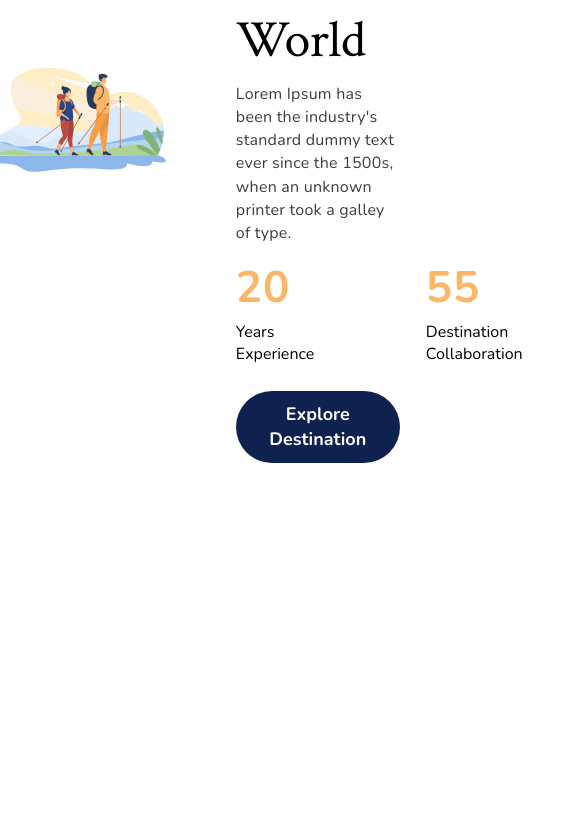
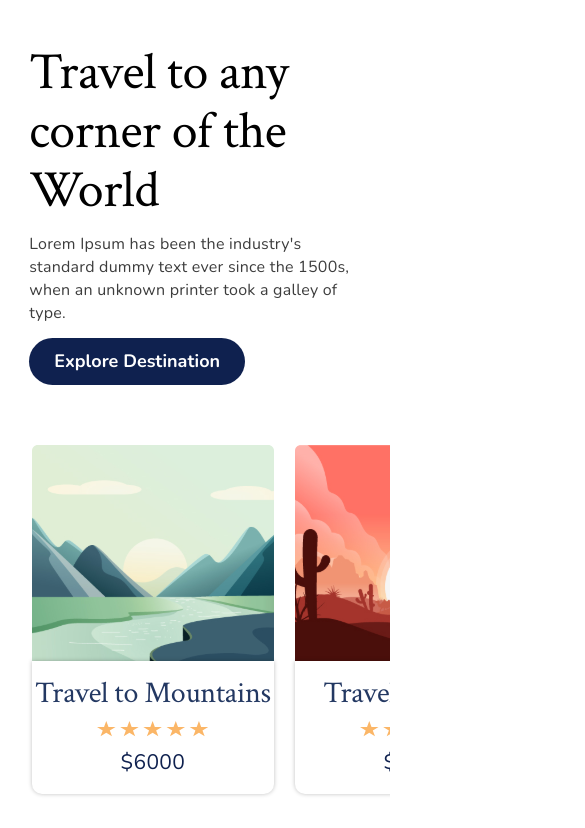
Before and after one commit to luiz2003/learning-web-inforjr, a React (Vite) app in the folder 8 - Travelnow/Travelnow/: page / in a window 390 px wide. Shown: the part 1038-1866 px from the top of the page, 585 px wide, since content can reach past the window. Before the commit the page ends 1561 px from the top, so only its background shows below. Built offline with nearby package versions, Linux system fonts and the light colour scheme.

Commit message:
Destination section done and responsive

```diff
--- a/8 - Travelnow/Travelnow/src/Components/Destination/Destination.jsx
+++ b/8 - Travelnow/Travelnow/src/Components/Destination/Destination.jsx
@@ -47,17 +47,43 @@ export default function Destination() {
             <div className="cards">
                 <div className="card">
 
+                    <img className="cardImg" src="images/Mountains.svg" alt="" />
+
+                    <div className="card-txt">
+                        <h1 className="card-title">Travel to Mountains</h1>
+
+                        <img src="images/stars.svg" alt="" />
+
+                        <p className="price"> $6000</p>
+                    </div>
                 </div>
 
                 <div className="card">
 
+                    <img className="cardImg" src="images/Desert.svg" alt="" />
+
+                    <div className="card-txt">
+                        <h1 className="card-title">Travel to Desert</h1>
+
+                        <img src="images/stars.svg" alt="" />
+
+                        <p className="price">$6000 </p>
+                    </div>
                 </div>
 
-                <div className="car">
+                <div className="card">
 
+                    <img className="cardImg" src="images/Camping.svg" alt="" />
+
+                    <div className="card-txt">
+                        <h1 className="card-title">Camping in Mountains</h1>
+
+                        <img src="images/stars.svg" alt="" />
+
+                        <p className="price"> $6000</p>
+                    </div>
                 </div>
             </div>
-
         </div>
     )
 }
--- a/8 - Travelnow/Travelnow/src/Components/Destination/style.css
+++ b/8 - Travelnow/Travelnow/src/Components/Destination/style.css
@@ -51,7 +51,8 @@
 }
 .info-text{
     display: flex;
-    gap: 80px;
+    justify-content: space-around;
+    width: 100%;
 }
 .info-block{
     width: 110px;
@@ -77,4 +78,69 @@
 }
 .cards{
     margin-top: 60px;
+    display: flex;
+    justify-content: space-around;
 }
+.card{
+    display: flex;
+    flex-direction: column;
+    align-items: center;
+}
+.cardImg{
+    width: 30vw;
+}
+.card-txt{
+    display: flex;
+    flex-direction: column;
+    align-items: center;
+    gap: 10px;
+    background: #FFFFFF;
+    box-shadow: 0px 0px 4px rgba(0, 0, 0, 0.25);
+    border-radius: 0px 0px 10px 10px;
+    padding: 16px 0;
+    width: 100%;
+}
+.card-txt h1{
+    font-family: 'Crimson Text', serif;
+    font-weight: normal;
+    font-size: 30px;
+    line-height: 113.7%;
+    letter-spacing: -0.01em;
+    color: #233862;
+}
+.price{
+    font-size: 21px;
+    line-height: 145.2%;
+    letter-spacing: 0.015em;
+    color: #0F214F;
+    font-weight: 300;
+}
+@media (max-width: 1000px) {
+    .cardImg{
+        width: 40vw;
+    }
+    .cards{
+
+        overflow-x: scroll;
+        justify-content: flex-start;
+        gap: 21px;
+        padding: 0 32px;
+    }
+}
+@media (max-width: 768px ) {
+    .hero2{
+        flex-direction: column;
+    }
+    .hero2 img{
+        width: 85vw;
+    }
+    .hero2 aside{
+        width: 85vw;
+    }
+    .info-text{
+        display: none;
+    }
+    .cardImg{
+        width: 62vw;
+    }
+}
```
Also changed, not shown: 8 - Travelnow/Travelnow/public/images/stars.svg (added), 1 other file (tests, documents, lock files or other folders).
